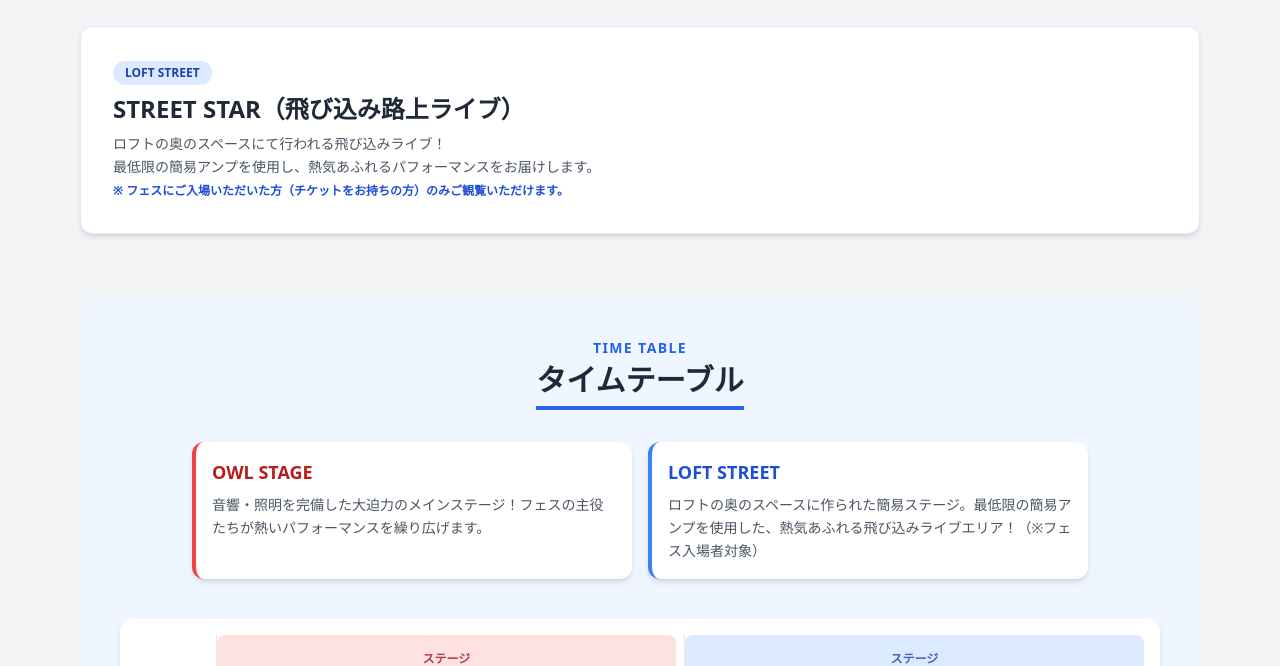
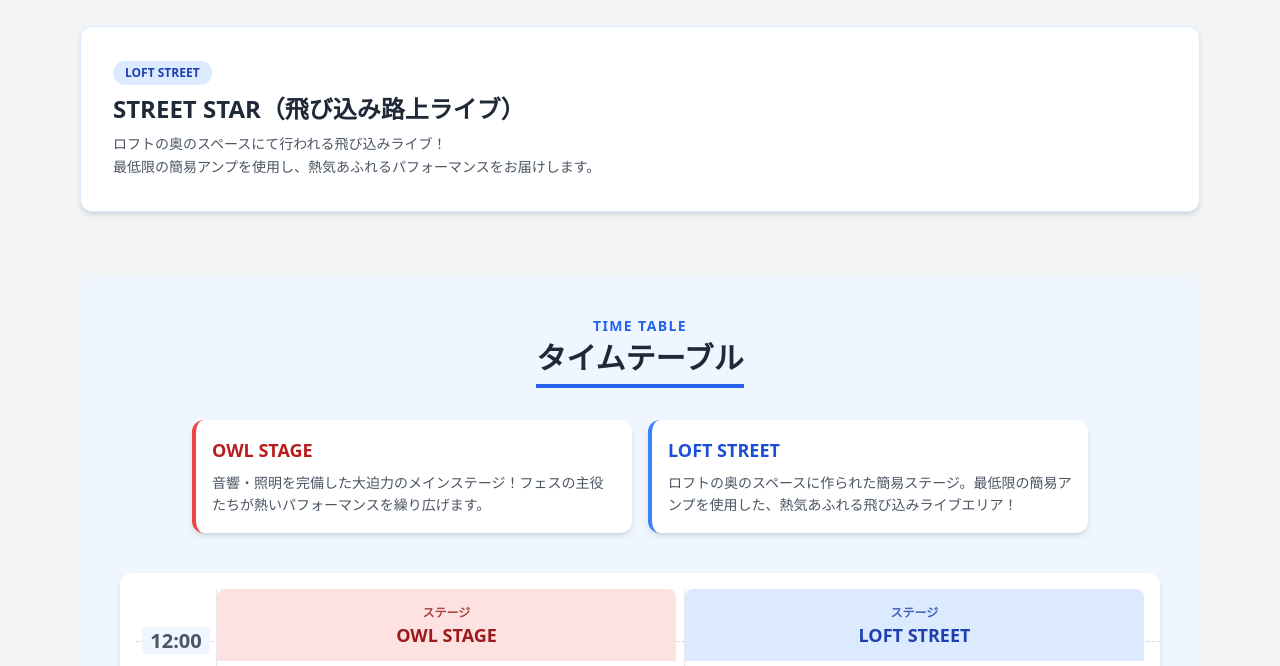
Before and after one commit to yuutasv-maker/webgames, a plain HTML site: page apps/owlstarsfes2026/index.html in a window 1280 px wide. Shown: the part 2678-3344 px from the top of the page. Drawn offline with nearby package versions, Linux system fonts and the light colour scheme.

Commit message:
fix(owlstarsfes): remove admission notice annotation as requested

```diff
--- a/apps/owlstarsfes2026/assets/js/ui.js
+++ b/apps/owlstarsfes2026/assets/js/ui.js
@@ -231,8 +231,7 @@ function renderPerformers(data) {
       </h3>
       <p class="text-sm text-gray-600 leading-relaxed">
         ロフトの奥のスペースにて行われる飛び込みライブ！<br class="hidden sm:inline">
-        最低限の簡易アンプを使用し、熱気あふれるパフォーマンスをお届けします。<br>
-        <span class="text-xs text-blue-700 font-semibold mt-1 inline-block">※ フェスにご入場いただいた方（チケットをお持ちの方）のみご観覧いただけます。</span>
+        最低限の簡易アンプを使用し、熱気あふれるパフォーマンスをお届けします。
       </p>
     </div>
   `;
--- a/apps/owlstarsfes2026/data/performers.json
+++ b/apps/owlstarsfes2026/data/performers.json
@@ -41,5 +41,5 @@
     }
   },
   { "id": "p09", "name": "みつはまやき", "kana": "みつはまやき", "description": "昭和歌謡、ボサノバ、ロック…色々やってま〜す三津浜出身のDUOですが三津浜焼きは焼いてません！", "imageUrl": "./assets/images/mitsuhamayaki.jpg" },
-  { "id": "p10", "name": "STREET STAR(飛び込み路上ライブ)", "kana": "すとりーとすたー", "description": "ロフトの奥のスペースにて行われる飛び込みライブ！最低限の簡易アンプを使用し、熱気あふれるパフォーマンスをお届けします。（※フェス入場者対象）", "imageUrl": "" }
+  { "id": "p10", "name": "STREET STAR(飛び込み路上ライブ)", "kana": "すとりーとすたー", "description": "ロフトの奥のスペースにて行われる飛び込みライブ！最低限の簡易アンプを使用し、熱気あふれるパフォーマンスをお届けします。", "imageUrl": "" }
 ]
--- a/apps/owlstarsfes2026/index.html
+++ b/apps/owlstarsfes2026/index.html
@@ -147,7 +147,7 @@
             LOFT STREET
           </h3>
           <p class="text-sm text-gray-600 leading-relaxed font-medium">
-            ロフトの奥のスペースに作られた簡易ステージ。最低限の簡易アンプを使用した、熱気あふれる飛び込みライブエリア！（※フェス入場者対象）
+            ロフトの奥のスペースに作られた簡易ステージ。最低限の簡易アンプを使用した、熱気あふれる飛び込みライブエリア！
           </p>
         </div>
       </div>
```
